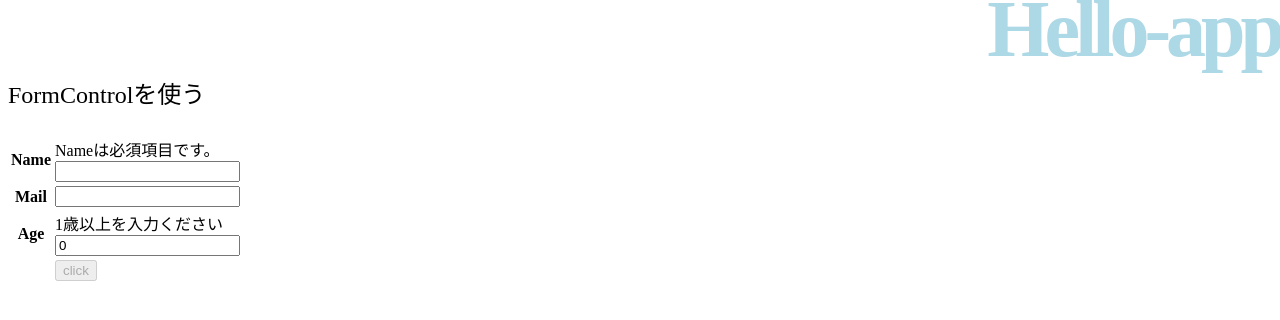
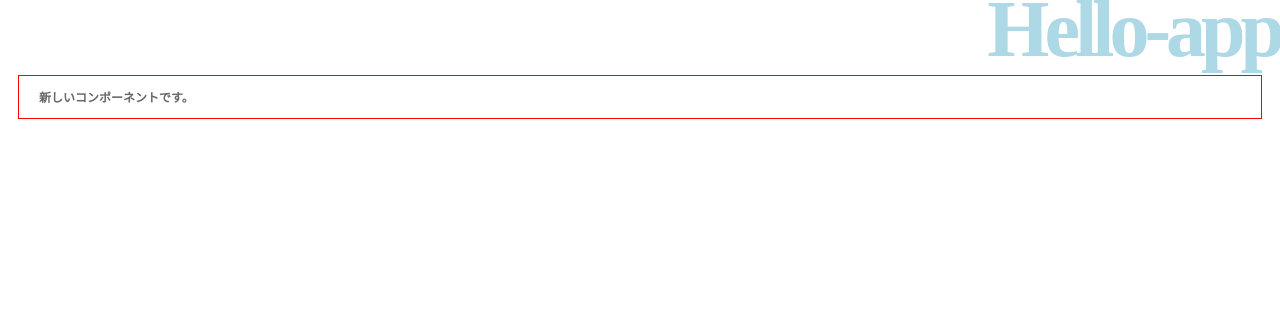
Before and after one commit to yuri-misonoo/angular-app, an Angular app: page / in a window 1280 px wide. Shown: the top 320 px of the page. Built offline with nearby package versions, Linux system fonts and the light colour scheme.

Commit message:
messageコンポーネントの組み込み

```diff
--- a/src/app/hello/hello.component.html
+++ b/src/app/hello/hello.component.html
@@ -1,36 +1,4 @@
 <div id="body">
   <h1>{{ title }}</h1>
-  <p>{{message}}</p>
-  <form [formGroup]="myControl" (ngSubmit)="onSubmit()">
-    <table>
-      <tr>
-        <th>Name</th>
-        <td>
-          <div *ngIf="name.errors != null && name.errors.required != null"> Nameは必須項目です。</div>
-          <div *ngIf="name.errors != null && name.errors.alpha != null">半角アルファベットのみ可です</div>
-          <div><input type="text" formControlName="name"></div>
-        </td>
-      </tr>
-      <tr>
-        <th>Mail</th>
-        <td>
-          <div *ngIf="mail.errors != null && mail.errors.email != null"> メールアドレスが必要です。</div>
-          <div><input type="text" formControlName="mail"></div>
-        </td>
-      </tr>
-      <tr>
-        <th>Age</th>
-        <td>
-          <div *ngIf="age.errors != null && age.errors.min != null">1歳以上を入力ください</div>
-          <div *ngIf="age.errors != null && age.errors.max != null">150歳以下を入力ください</div>
-          <div *ngIf="age.errors != null && age.errors.even != null">偶数のみ入力可です</div>
-          <div><input type="number" formControlName="age"></div>
-        </td>
-      </tr>
-      <tr>
-        <th></th>
-        <td><input [disabled]="myControl.invalid" type="submit" value="click"></td>
-      </tr>
-    </table>
-  </form>
+  <app-message [content]="message"></app-message>
 </div>
--- a/src/app/hello/hello.component.ts
+++ b/src/app/hello/hello.component.ts
@@ -1,18 +1,4 @@
 import { Component, OnInit } from '@angular/core';
-import { FormControl, FormGroup, FormBuilder, Validators } from '@angular/forms';
-
-function alpha(c:FormControl) {
-  let REGPATTERN = /^[a-zA-Z]+$/;
-  if (REGPATTERN.test(c.value)) {
-    return null;
-  } else {
-    return { alpha:{valid: false }};
-  };
-}
-
-function even(c: FormControl) {
-  return c.value % 2 == 0 ? null : {even:{valid:false}};
-}
 
 @Component({
   selector: 'app-hello',
@@ -22,30 +8,11 @@ function even(c: FormControl) {
 export class HelloComponent implements OnInit {
   title!:string;
   message!:string;
-  myControl!:FormGroup;
 
   constructor() {}
 
   ngOnInit() {
     this.title = 'Hello-app';
-    this.message = 'FormControlを使う';
-    this.myControl = new FormGroup({
-      name: new FormControl('', [Validators.required]),
-      mail: new FormControl('', [Validators.email]),
-      age: new FormControl(0, [Validators.min(1), Validators.max(150), even])
-    });
-  }
-
-  get name() { return this.myControl.get('name'); }
-  get mail() { return this.myControl.get('mail'); }
-  get age() { return this.myControl.get('age');}
-
-  onSubmit() {
-    if (this.myControl.invalid) {
-      this.message = 'VALIDATION ERROR.';
-    } else{
-      let result = this.myControl.value;
-      this.message = JSON.stringify(result);
-    }
+    this.message = '新しいコンポーネントです。';
   }
 }
```
